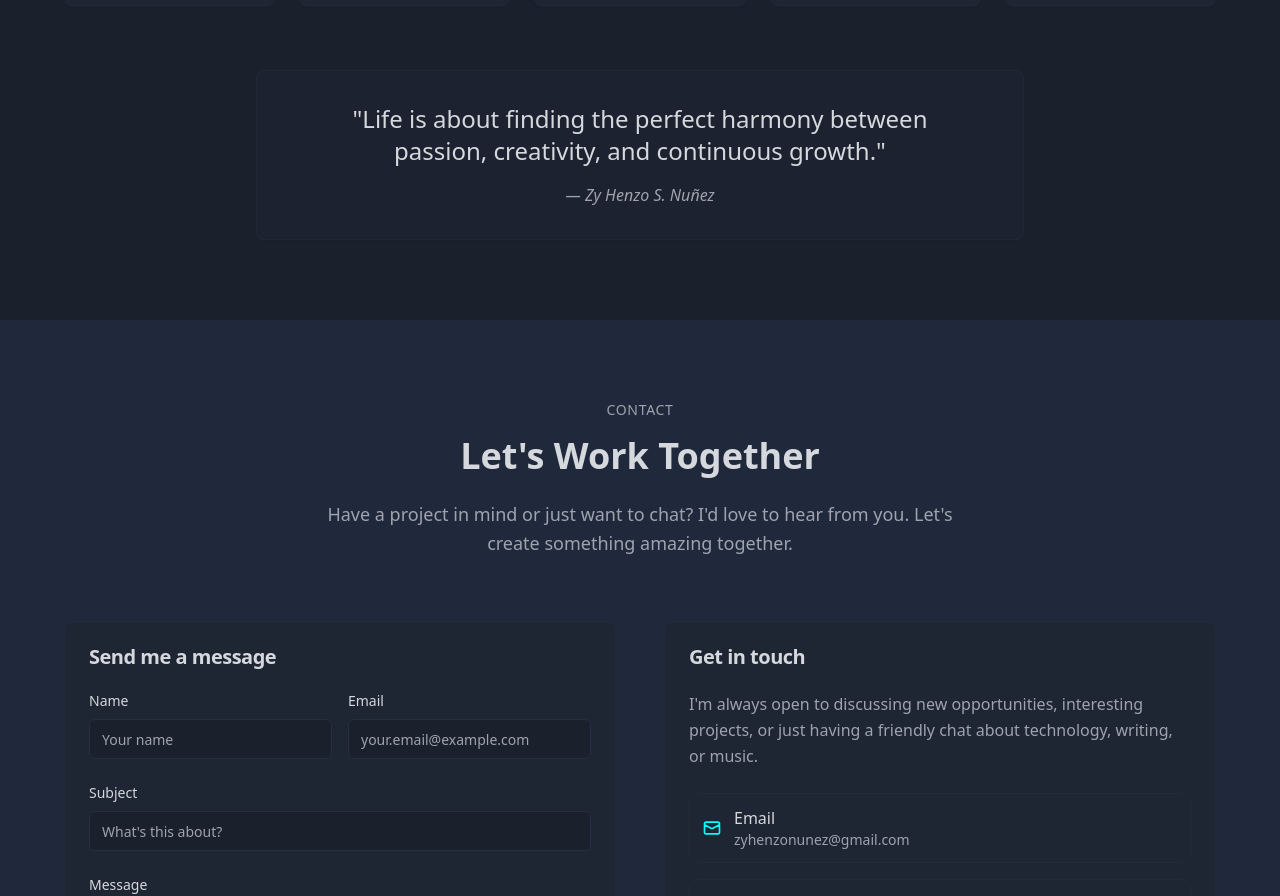
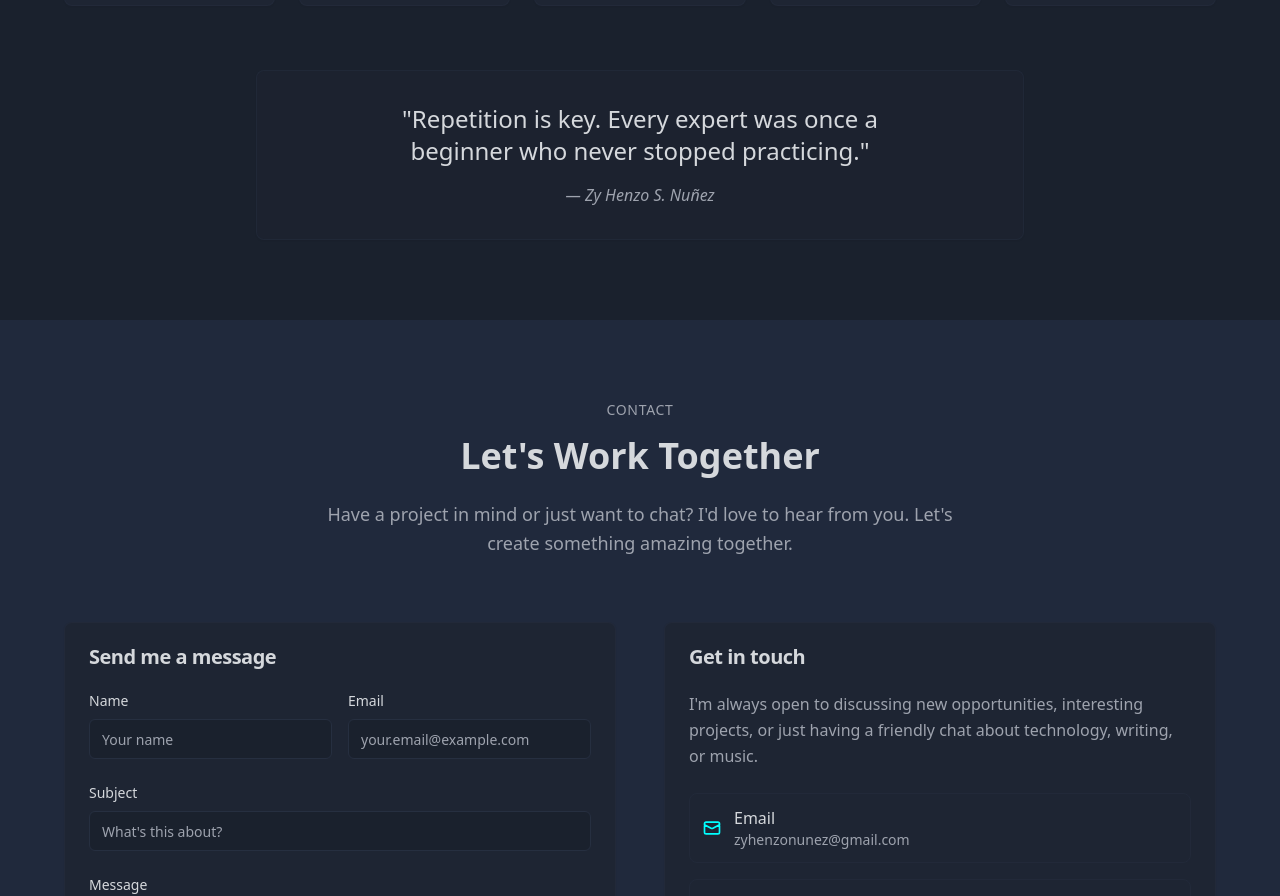
Before and after one commit to z4ynu/z4ynu-online-portfolio, a React (Vite) app: page / in a window 1280 px wide. Shown: the part 5619-6515 px from the top of the page. Built offline with nearby package versions, Linux system fonts and the light colour scheme.

Commit message:
changed quote

```diff
--- a/src/components/Hobbies.jsx
+++ b/src/components/Hobbies.jsx
@@ -114,7 +114,7 @@ const Hobbies = () => {
           <Card className="border-border/50 bg-card/50 max-w-3xl mx-auto">
             <CardContent className="pt-8 pb-8">
               <blockquote className="text-xl md:text-2xl font-medium text-balance leading-relaxed mb-4">
-                "Life is about finding the perfect harmony between passion, creativity, and continuous growth."
+                "Repetition is key. Every expert was once a beginner who never stopped practicing."
               </blockquote>
               <cite className="text-muted-foreground">— Zy Henzo S. Nuñez</cite>
             </CardContent>
```
